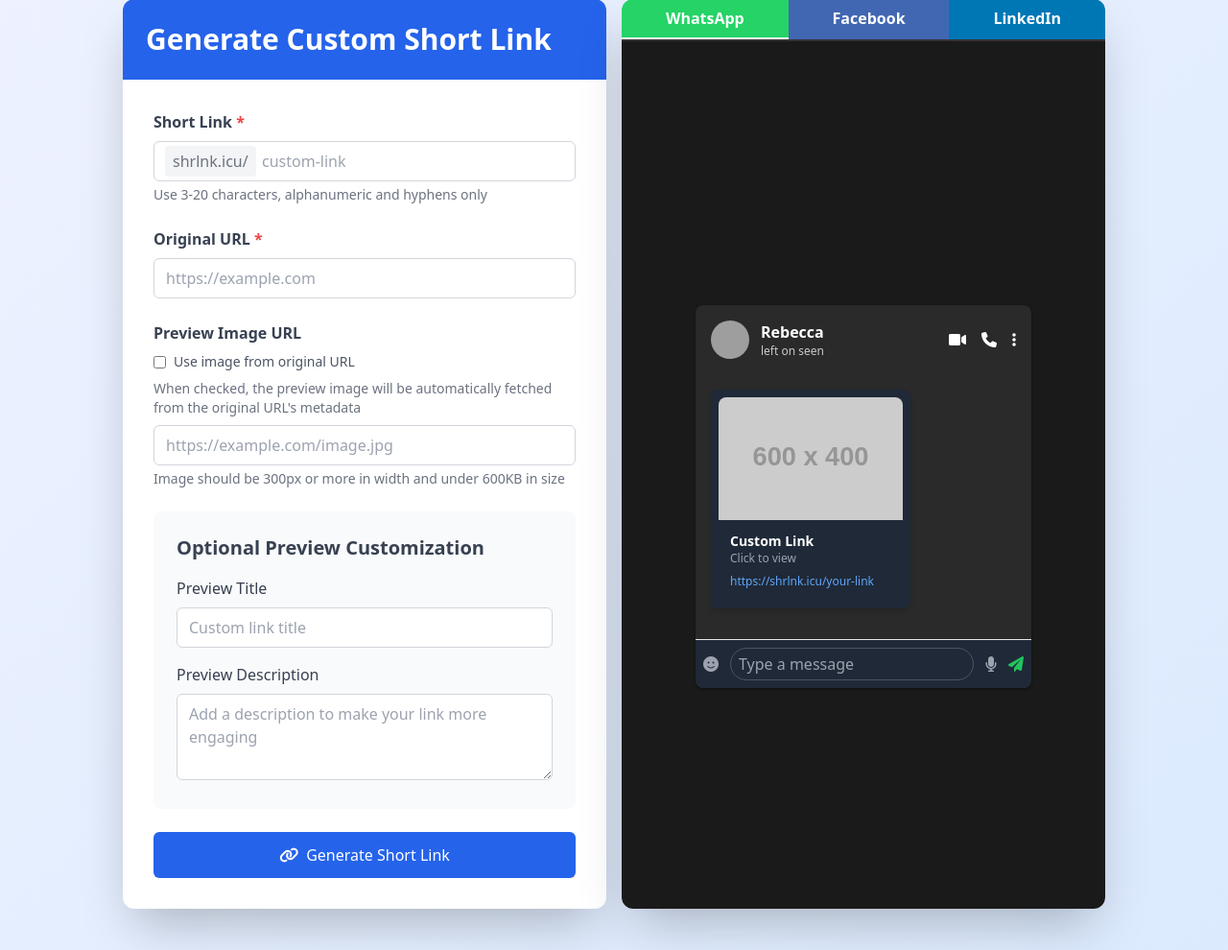
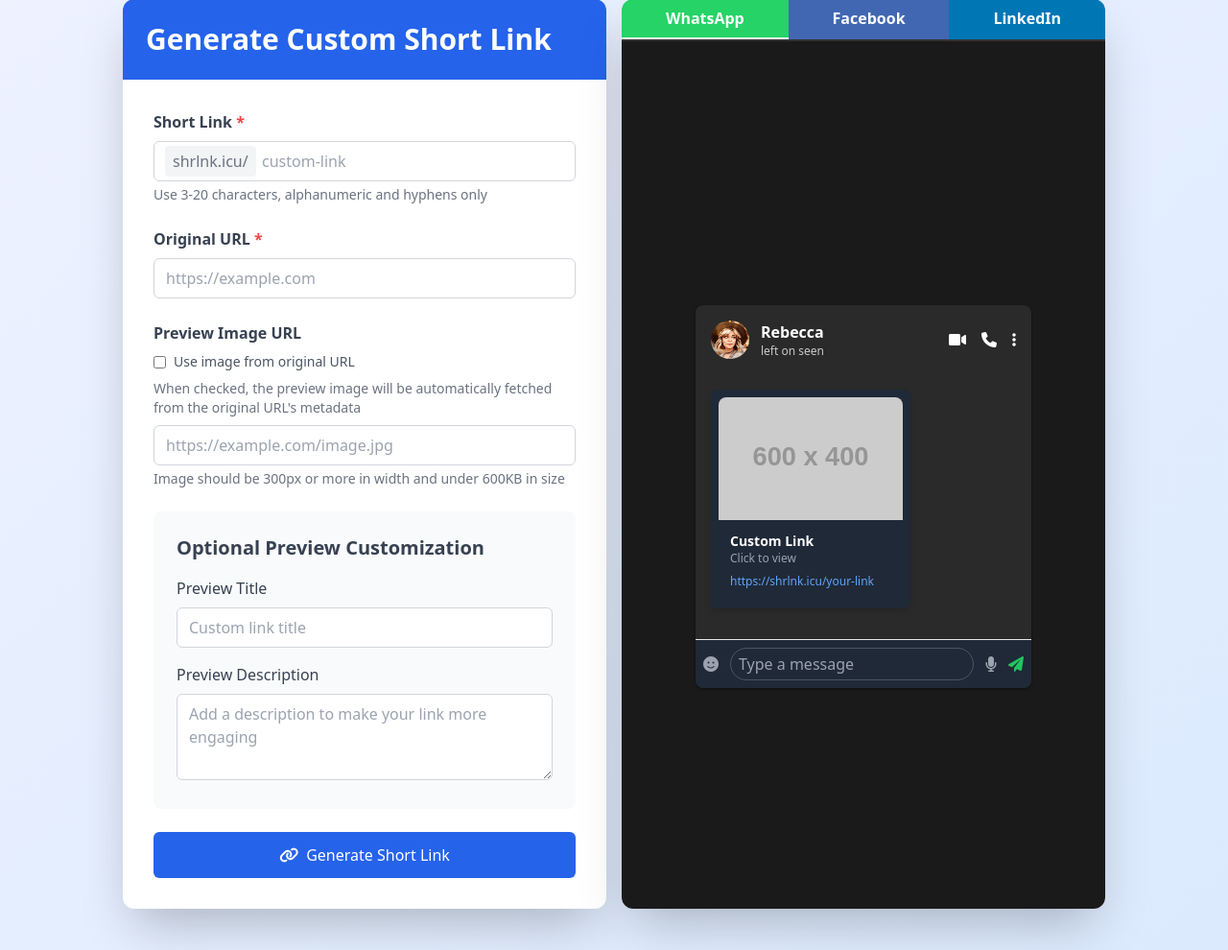
Before and after one commit to nizarhaider/shrlnk, a Flask app: page /interface in a window 1280 px wide. Shown: the part 121-1111 px from the top of the page at 96% size. Run offline with Flask 3, Linux system fonts and the light colour scheme; some libraries are stand-ins or nearby versions; grey boxes are pictures that could not be loaded.

Commit message:
fixed avatar

```diff
--- a/templates/interface.html
+++ b/templates/interface.html
@@ -169,7 +169,7 @@
                 <div id="whatsapp" class="preview-container">
                     <div class="preview-box">
                         <div class="p-4 flex items-center">
-                            <img src="/static/images/pro_pic.jpg" class="rounded-full mr-3 h-10 w-10" alt="Contact Rebecca">
+                            <img src="/static/images/prof_pic.jpg" class="rounded-full mr-3 h-10 w-10" alt="Contact Rebecca">
                             <div>
                                 <p class="font-semibold">Rebecca</p>
                                 <p class="text-xs opacity-75">left on seen</p>
@@ -205,7 +205,7 @@
                 <div id="facebook" class="preview-container hidden">
                     <div class="preview-box">
                         <div class="p-4 flex items-center">
-                            <img src="/static/images/pro_pic.jpg" class="rounded-full mr-3 h-10 w-10" alt="John Doe's Avatar">
+                            <img src="/static/images/prof_pic.jpg" class="rounded-full mr-3 h-10 w-10" alt="John Doe's Avatar">
                             <div>
                                 <p class="font-semibold text-sm">Rebecca Smith</p>
                                 <p class="text-xs"><i class="fas fa-globe-americas mr-1" aria-hidden="true"></i> Just now</p>
@@ -230,7 +230,7 @@
                 <div id="linkedin" class="preview-container hidden">
                     <div class="preview-box">
                         <div class="p-3 flex items-center">
-                            <img src="/static/images/pro_pic.jpg" class="rounded-full h-12 w-12 mr-2" alt="Profile Picture">
+                            <img src="/static/images/prof_pic.jpg" class="rounded-full h-12 w-12 mr-2" alt="Profile Picture">
                             <div class="flex-1">
                                 <p class="font-semibold text-base">Rebecca Smith</p>
                                 <p class="text-xs">Software Developer</p>
```
